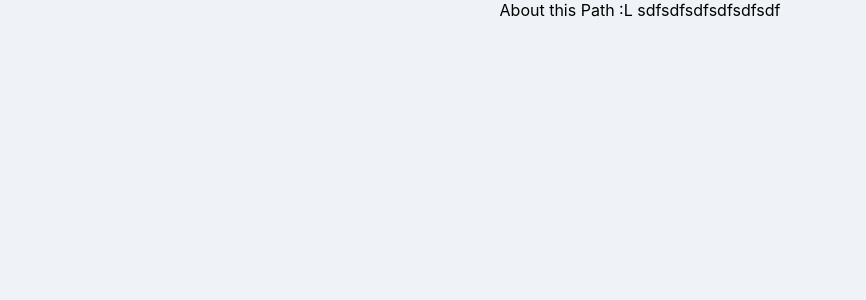
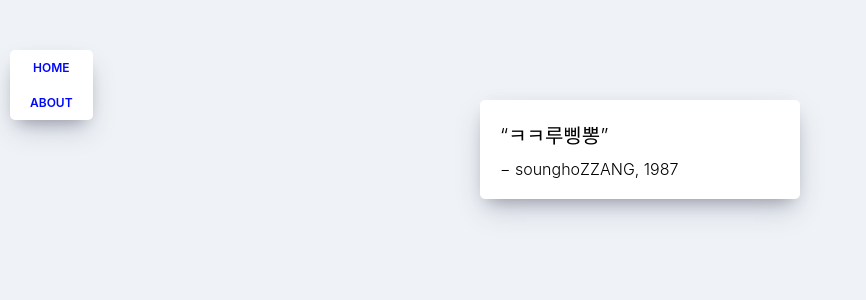
Before and after one commit to sounghozzang/movie_app_2021, a React (Create React App) app: page /#/about in a window 1280 px wide. Shown: the top 300 px of the page, without its empty margins (0-866 px from the left). Built offline with nearby package versions, Linux system fonts and the light colour scheme.

Commit message:
Building the Navigation

```diff
--- /dev/null
+++ b/src/App.css
@@ -0,0 +1,12 @@
+* {
+    box-sizing: border-box;
+  }
+
+  body {
+    margin: 0;
+    padding: 0;
+    font-family: -apple-system, BlinkMacSystemFont, "Segoe UI", Roboto, Oxygen,
+      Ubuntu, Cantarell, "Open Sans", "Helvetica Neue", sans-serif;
+    background-color: #eff3f7;
+    height: 100%;
+  }
--- a/src/App.js
+++ b/src/App.js
@@ -2,10 +2,13 @@
 import { HashRouter, Route } from "react-router-dom";
 import Home from "./routes/Home";
 import About from "./routes/About";
+import Navigation from "./components/Navigation";
+import "./App.css";
 
 function App() {
   return (
     <HashRouter>
+      <Navigation />
       <Route path="/" exact={true} component={Home} />
       <Route path="/about" component={About} />
     </HashRouter>
--- /dev/null
+++ b/src/components/Navigation.css
@@ -0,0 +1,25 @@
+.nav {
+    position: fixed;
+    top: 50px;
+    left: 10px;
+    display: flex;
+    flex-direction: column;
+    background-color: white;
+    padding: 10px 20px;
+    box-shadow: 0 13px 27px -5px rgba(50, 50, 93, 0.25),
+      0 8px 16px -8px rgba(0, 0, 0, 0.3), 0 -6px 16px -6px rgba(0, 0, 0, 0.025);
+    border-radius: 5px;
+  }
+
+  .nav a {
+    text-decoration: none;
+    color: #0008fc;
+    text-transform: uppercase;
+    font-size: 12px;
+    text-align: center;
+    font-weight: 600;
+  }
+
+  .nav a:not(:last-child) {
+    margin-bottom: 20px;
+  }
--- /dev/null
+++ b/src/components/Navigation.js
@@ -0,0 +1,14 @@
+import React from "react";
+import { Link } from "react-router-dom";
+import "./Navigation.css";
+
+function Navigation() {
+  return (
+    <div className="nav">
+      <Link to="/">Home</Link>
+      <Link to="/about">About</Link>
+    </div>
+  );
+}
+
+export default Navigation;
--- /dev/null
+++ b/src/routes/About.css
@@ -0,0 +1,20 @@
+.about__container {
+    box-shadow: 0 13px 27px -5px rgba(50, 50, 93, 0.25),
+      0 8px 16px -8px rgba(0, 0, 0, 0.3), 0 -6px 16px -6px rgba(0, 0, 0, 0.025);
+    padding: 20px;
+    border-radius: 5px;
+    background-color: white;
+    margin: 0 auto;
+    margin-top: 100px;
+    max-width: 25%;
+    font-weight: 300;
+  }
+
+  .about__container span:first-child {
+    font-size: 20px;
+  }
+
+  .about__container span:last-child {
+    display: block;
+    margin-top: 10px;
+  }
--- a/src/routes/About.js
+++ b/src/routes/About.js
@@ -1,7 +1,15 @@
 import React from "react";
+import "./About.css";
 
 function About(){
-    return <span>About this Path :L sdfsdfsdfsdfsdfsdf</span>;
+    return (
+        <div className="about__container">
+          <span>
+            “ㅋㅋ루삥뽕”
+          </span>
+          <span>− sounghoZZANG, 1987</span>
+        </div>
+      );
 }
 
 export default About;
--- a/src/routes/Home.css
+++ b/src/routes/Home.css
@@ -1,19 +1,3 @@
-* {
-    box-sizing: border-box;
-  }
-
-  body {
-    margin: 0;
-    padding: 0;
-    font-family: -apple-system, BlinkMacSystemFont, "Segoe UI", Roboto, Oxygen,
-      Ubuntu, Cantarell, "Open Sans", "Helvetica Neue", sans-serif;
-    background-color: #eff3f7;
-    height: 100%;
-  }
-
-  html,
-  body,
-  #potato,
   .container {
     height: 100%;
     display: flex;
@@ -22,7 +6,7 @@
 
   .loader {
     width: 100%;
-    height: 100%;
+    height: 100vh;
     display: flex;
     justify-content: center;
     align-items: center;
```
